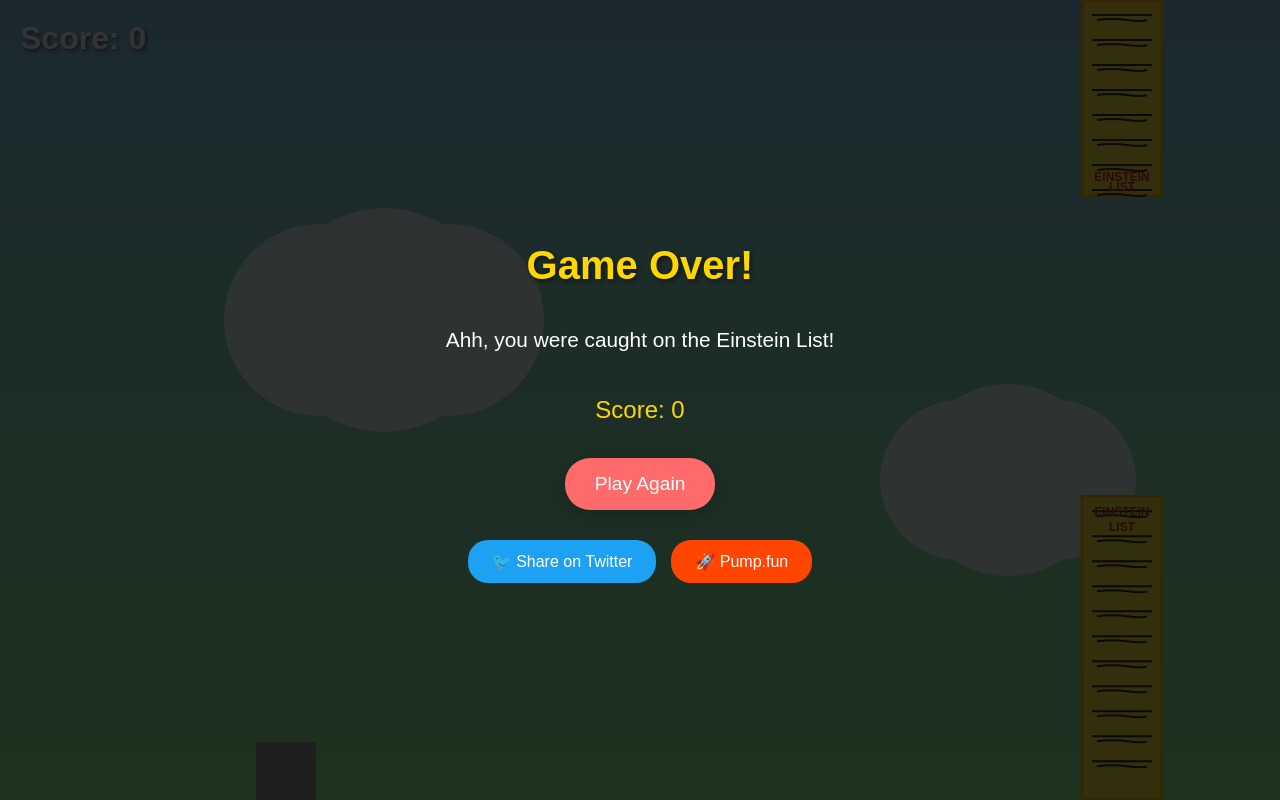
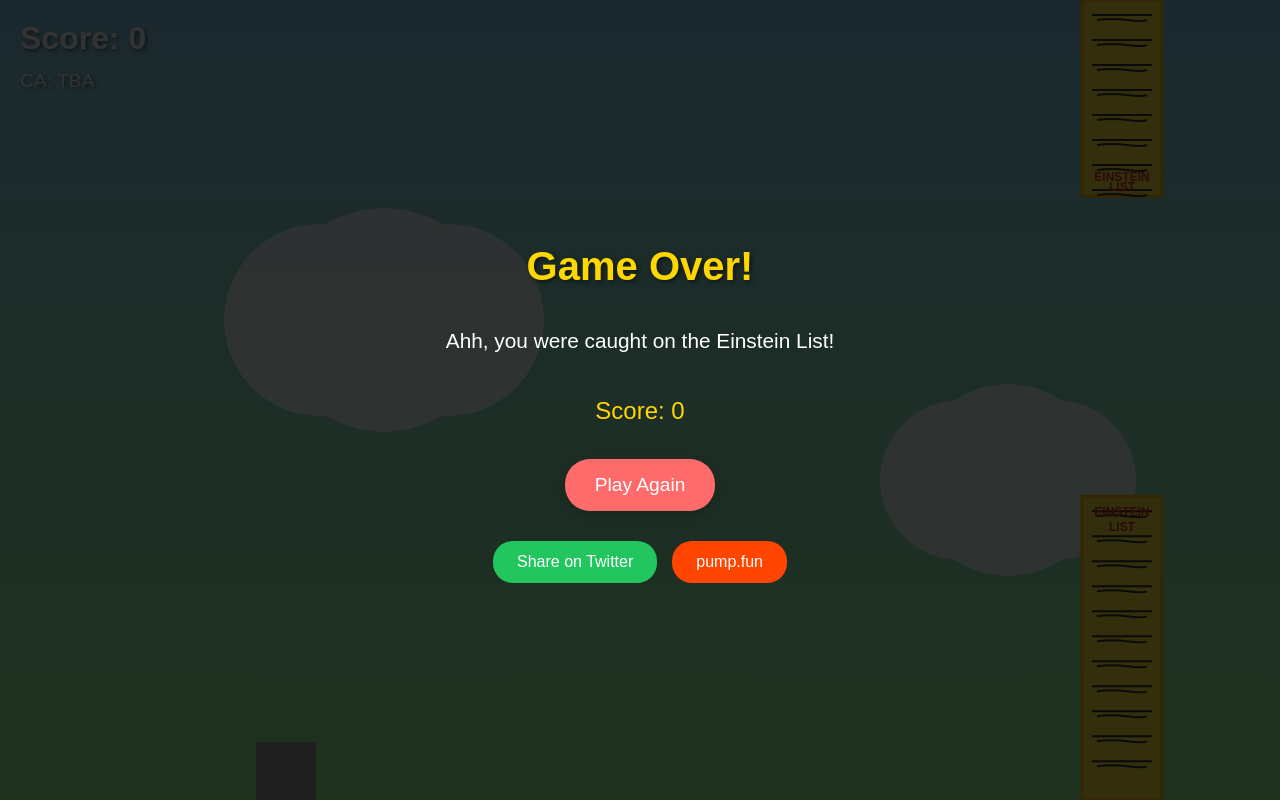
Before and after one commit to readease1/ll, a plain HTML site: page index.html in a window 1280 px wide. Both pictures are taken after a click on the button "Start Game". Drawn offline with Linux system fonts and the light colour scheme.

Commit message:
Update index.html

```diff
--- a/index.html
+++ b/index.html
@@ -86,6 +86,16 @@
             z-index: 5;
         }
 
+        #ca-info {
+            position: absolute;
+            top: 70px;
+            left: 20px;
+            font-size: 1.2em;
+            color: white;
+            text-shadow: 2px 2px 4px rgba(0,0,0,0.5);
+            z-index: 5;
+        }
+
         .social-buttons {
             display: flex;
             gap: 15px;
@@ -106,7 +116,7 @@
         }
 
         .twitter-btn {
-            background: #1DA1F2;
+            background: #22C55E;
         }
 
         .pump-btn {
@@ -129,6 +139,7 @@
     <div id="gameContainer">
         <canvas id="gameCanvas"></canvas>
         <div id="score">Score: 0</div>
+        <div id="ca-info">CA: TBA</div>
 
         <div id="startScreen">
             <img src="https://cdn.prod.website-files.com/6740d85c4e3daeef29a89470/6841f1ef48162633d6cf95f4_FLAPPY-TRUMPSTEIN-05-06-2025.png" alt="Flappy Trumpstein Logo" style="max-width: 300px; height: auto; margin-bottom: 20px;">
@@ -145,8 +156,8 @@
             <p id="finalScore" style="font-size: 1.5em; color: #FFD700;">Score: 0</p>
             <button class="btn" onclick="restartGame()">Play Again</button>
             <div class="social-buttons">
-                <a href="https://twitter.com/intent/tweet?text=I%20just%20played%20Flappy%20Trumpstein%20and%20got%20caught%20on%20the%20Einstein%20List!" class="social-btn twitter-btn" target="_blank">🐦 Share on Twitter</a>
-                <a href="https://pump.fun" class="social-btn pump-btn" target="_blank">🚀 Pump.fun</a>
+                <a href="https://twitter.com/intent/tweet?text=I%20just%20played%20Flappy%20Trumpstein%20and%20got%20caught%20on%20the%20Einstein%20List!%20%40trumpstein.xyz%20%26%20pump.fun" class="social-btn twitter-btn" target="_blank">Share on Twitter</a>
+                <a href="https://pump.fun" class="social-btn pump-btn" target="_blank">pump.fun</a>
             </div>
         </div>
     </div>
```
